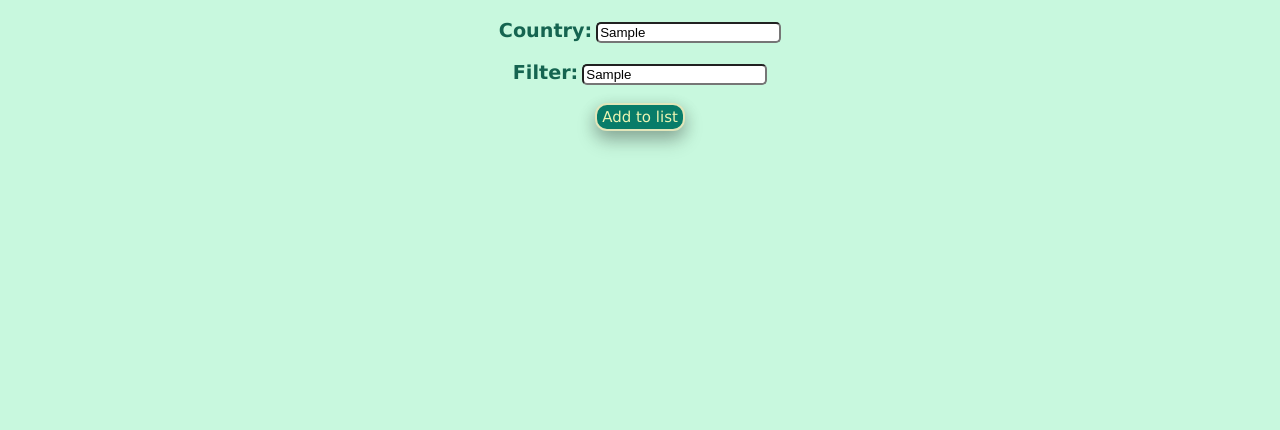
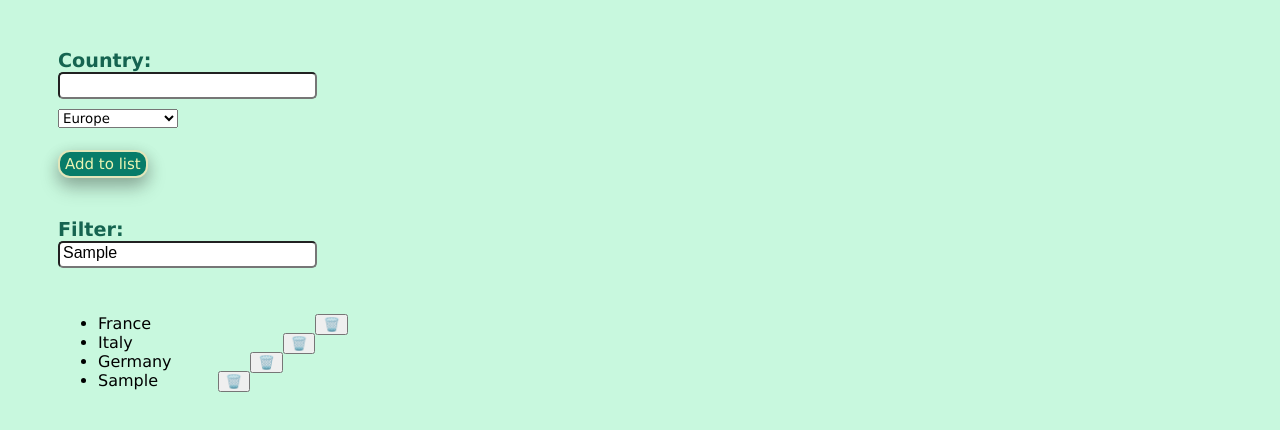
Before and after one commit to anra1901/Inl-mningsuppgift2.AnaM, a plain HTML site: page index.html in a window 1280 px wide. Both pictures are taken after typing "Sample", "Sample" into the empty fields and a click on the button "Add to list". Shown: the part 92-522 px from the top of the page. Drawn offline with Linux system fonts and the light colour scheme.

Commit message:
Added javascript and styling

```diff
--- a/index.html
+++ b/index.html
@@ -9,16 +9,29 @@
 
 <body>
     <h1>Countries I Want To Visit! 🌍</h1>
+    <form id="add">
         <label>Country:</label>
+        <br>
         <input type="text" id="country">
         <br>
-    <br>
-    <label>Filter:</label>
-    <input type="text" id="filter">
+        <select>
+            <option value="europe">Europe</option>
+            <option value="asia">Asia</option>
+            <option value="africa">Africa</option>
+            <option value="northAmerica">North America</option>
+            <option value="southAmerica">South America</option>
+            <option value="oceania">Oceania</option>
+        </select>
         <br>
         <br>
         <button id="btn">Add to list</button>
+        <br>
+        <label>Filter:</label>
+        <br>
+        <input type="text" id="filter">
+        <br>
         <ul id="countries"></ul>
+    </form>
     <script type="application/javascript" src="main.js"></script>
 </body>
 
--- a/main.js
+++ b/main.js
@@ -0,0 +1,48 @@
+const country = document.querySelector("#country")
+const filter = document.querySelector("#filter")
+// const option = document.querySelector("select")
+const add = document.querySelector("#add")
+const countryList = document.querySelector("#countries")
+const listOfCountries = ["France", "Italy", "Germany"]
+const removeBtn = document.querySelector(".removeBtn")
+
+add.addEventListener("submit", event => {
+    event.preventDefault()
+    if (country.value !== "") {
+        listOfCountries.push(country.value)
+    } else {
+        alert("Please insert a country!")
+    }
+    country.value = ""
+    drawList(listOfCountries)
+})
+
+function drawList(arr) {
+    countryList.innerHTML = ""
+    arr.forEach(x => {
+        const li = document.createElement("li")
+        li.textContent = x
+        const removeBtn = document.createElement("button")
+        removeBtn.className = "removeBtn"
+        removeBtn.textContent = "🗑️"
+        removeBtn.addEventListener("click", () => {
+            removeCountry(x)
+        })
+        li.appendChild(removeBtn)
+        countryList.appendChild(li)
+    })
+} drawList(listOfCountries)
+
+function removeCountry(x) {
+    const index = listOfCountries.indexOf(x)
+    listOfCountries.splice(index, 1)
+    drawList(listOfCountries)
+}
+
+filter.addEventListener("input", event => {
+    const searchFor = event.currentTarget.value.toLowerCase()
+    const filteredCountries = listOfCountries.filter(country => {
+        return country.toLowerCase().includes(searchFor)
+    })
+    drawList(filteredCountries)
+})
--- a/style.css
+++ b/style.css
@@ -1,9 +1,20 @@
 body {
     background: rgb(200, 248, 222);
-    text-align: center;
+}
+
+form {
+    padding-left: 50px;
+    padding-top: 30px;
+}
+
+select {
+    float: left;
+    font-family: 'Lucida Sans', 'Lucida Sans Regular', 'Lucida Grande', 'Lucida Sans Unicode', Geneva, Verdana, sans-serif;
+    margin-top: 10px;
 }
 
 h1 {
+    text-align: center;
     color: rgb(5, 104, 5);
     font-family: 'Lucida Sans', 'Lucida Sans Regular', 'Lucida Grande', 'Lucida Sans Unicode', Geneva, Verdana, sans-serif;
     padding: 10px;
@@ -25,6 +36,10 @@ input:focus {
 
 input {
     border-radius: 5px;
+    padding-left: 3px;
+    width: 250px;
+    padding-bottom: 4px;
+    font-size: 100%;
 }
 
 #btn {
@@ -34,6 +49,9 @@ input {
     font-family: 'Lucida Sans', 'Lucida Sans Regular', 'Lucida Grande', 'Lucida Sans Unicode', Geneva, Verdana, sans-serif;
     cursor: pointer;
     padding: 3px 5px;
+    margin-left: 0px;
+    margin-top: 15px;
+    margin-bottom: 40px;
     border-radius: 12px;
     border: 2px solid rgb(226, 230, 186);
     transition-duration: 0.3s;
@@ -45,3 +63,18 @@ input {
     color: rgb(40, 145, 127);
     border: 2px solid  rgb(55, 177, 156);
 }
+
+#countries {
+    font-family: 'Lucida Sans', 'Lucida Sans Regular', 'Lucida Grande', 'Lucida Sans Unicode', Geneva, Verdana, sans-serif;
+    font-size: medium;
+    color:black;
+    padding-top: 30px;
+}
+
+li {
+    width: 250px;
+}
+
+.removeBtn {
+    float: right;
+}
```
Lines whose indentation alone changed are shown as unchanged.
